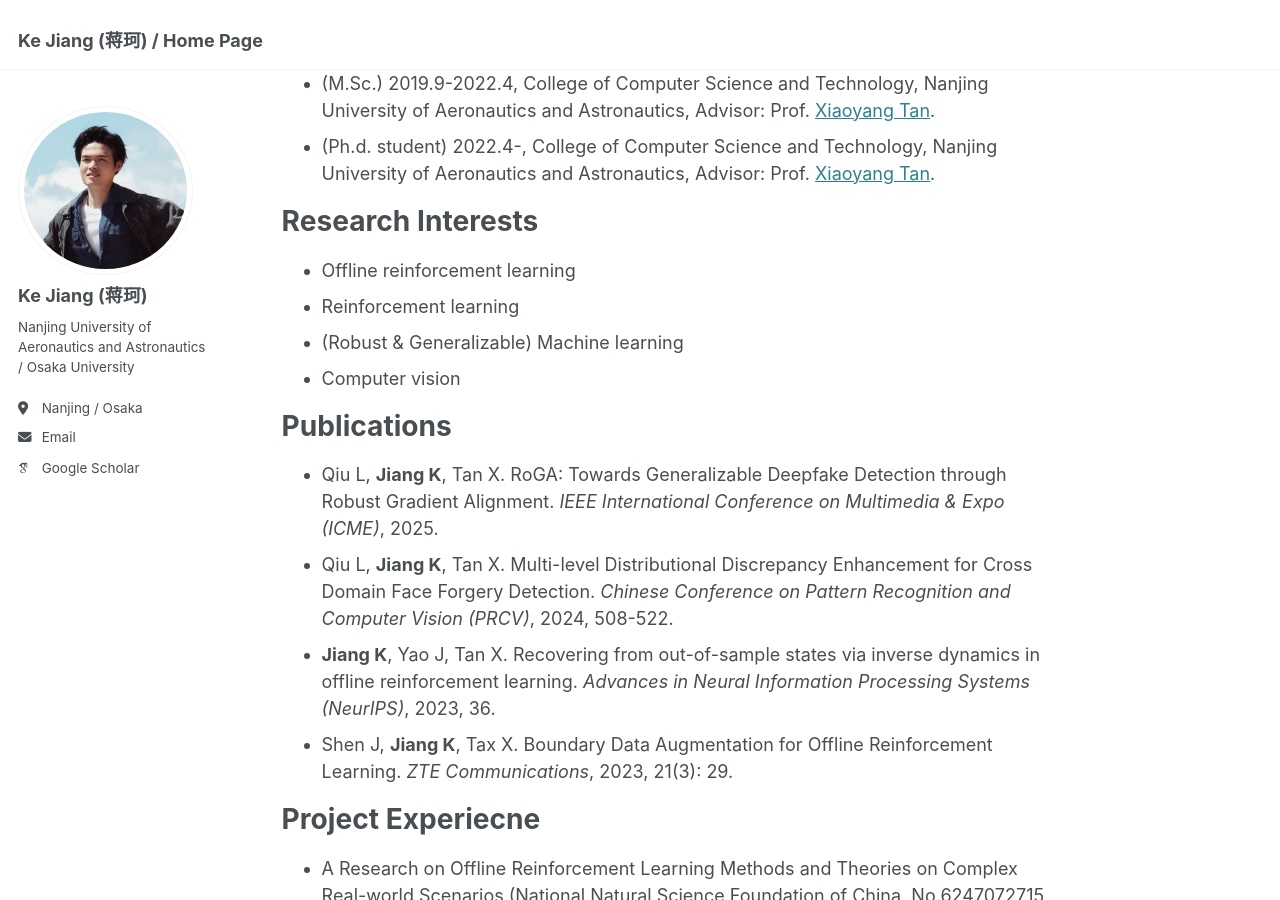
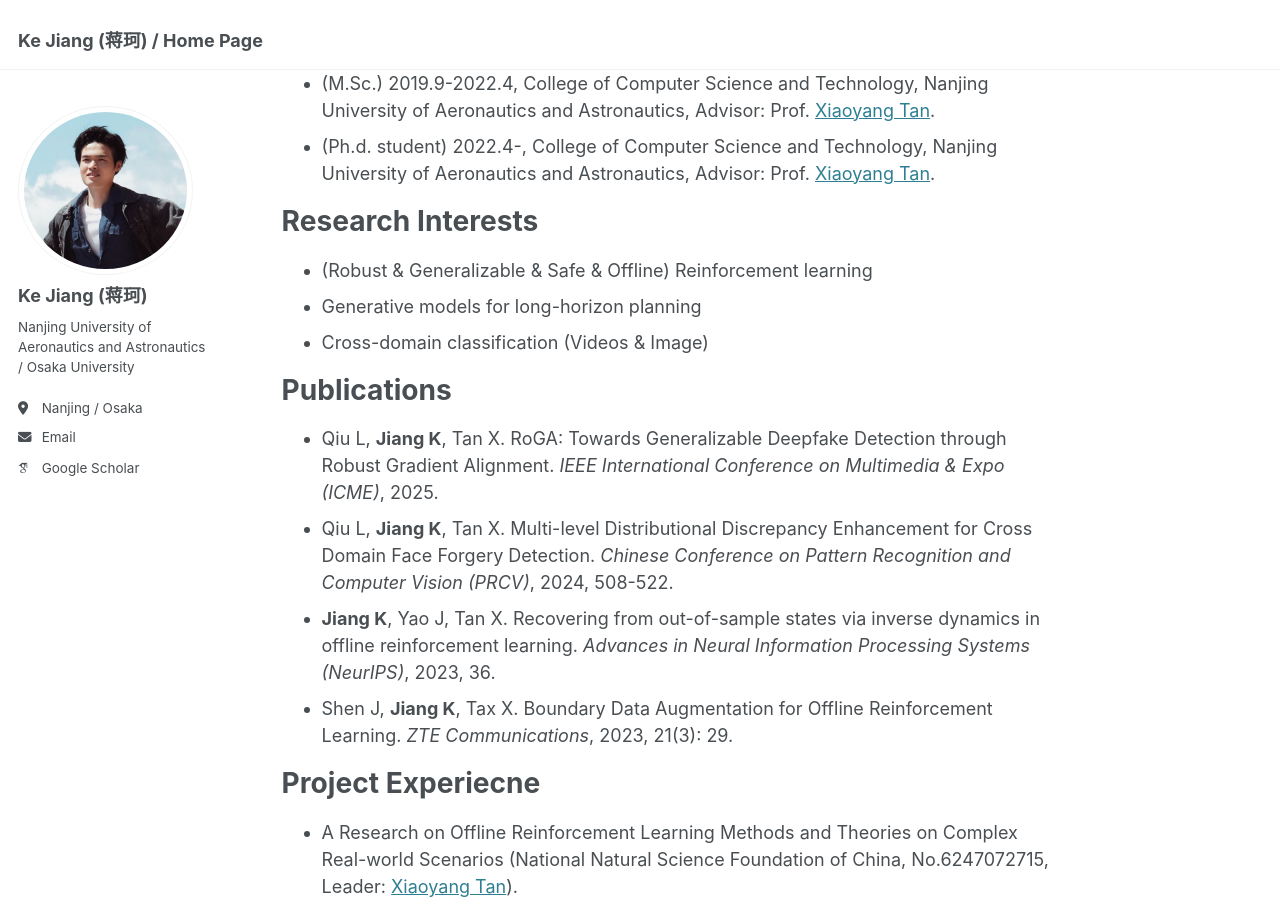
Before and after one commit to Jack10843/Jack10843.github.io, a Jekyll site: the page built from _pages/about.md, in a window 1280 px wide and 900 px high, scrolled down 524 px. Built offline with Jekyll 4.4.1, drawn with Linux system fonts in a browser that asks for light colours; some web fonts are replaced.

Commit message:
Update about.md

```diff
--- a/_pages/about.md
+++ b/_pages/about.md
@@ -21,10 +21,9 @@ Education
 
 Research Interests
 ======
- - Offline reinforcement learning
- - Reinforcement learning
- - (Robust & Generalizable) Machine learning
- - Computer vision
+ - (Robust & Generalizable & Safe & Offline) Reinforcement learning
+ - Generative models for long-horizon planning
+ - Cross-domain classification (Videos & Image)
 
 Publications
 ======
```
